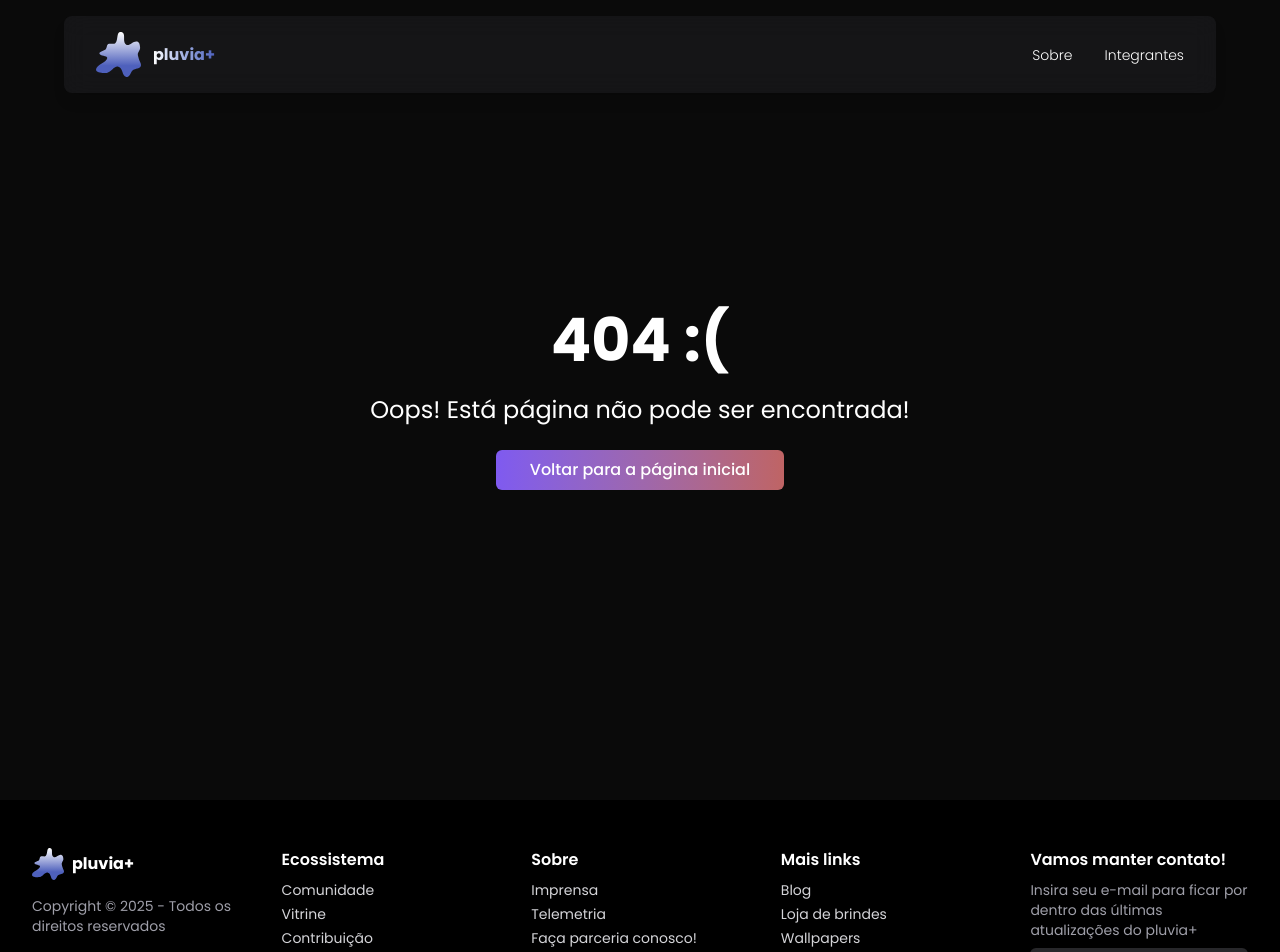
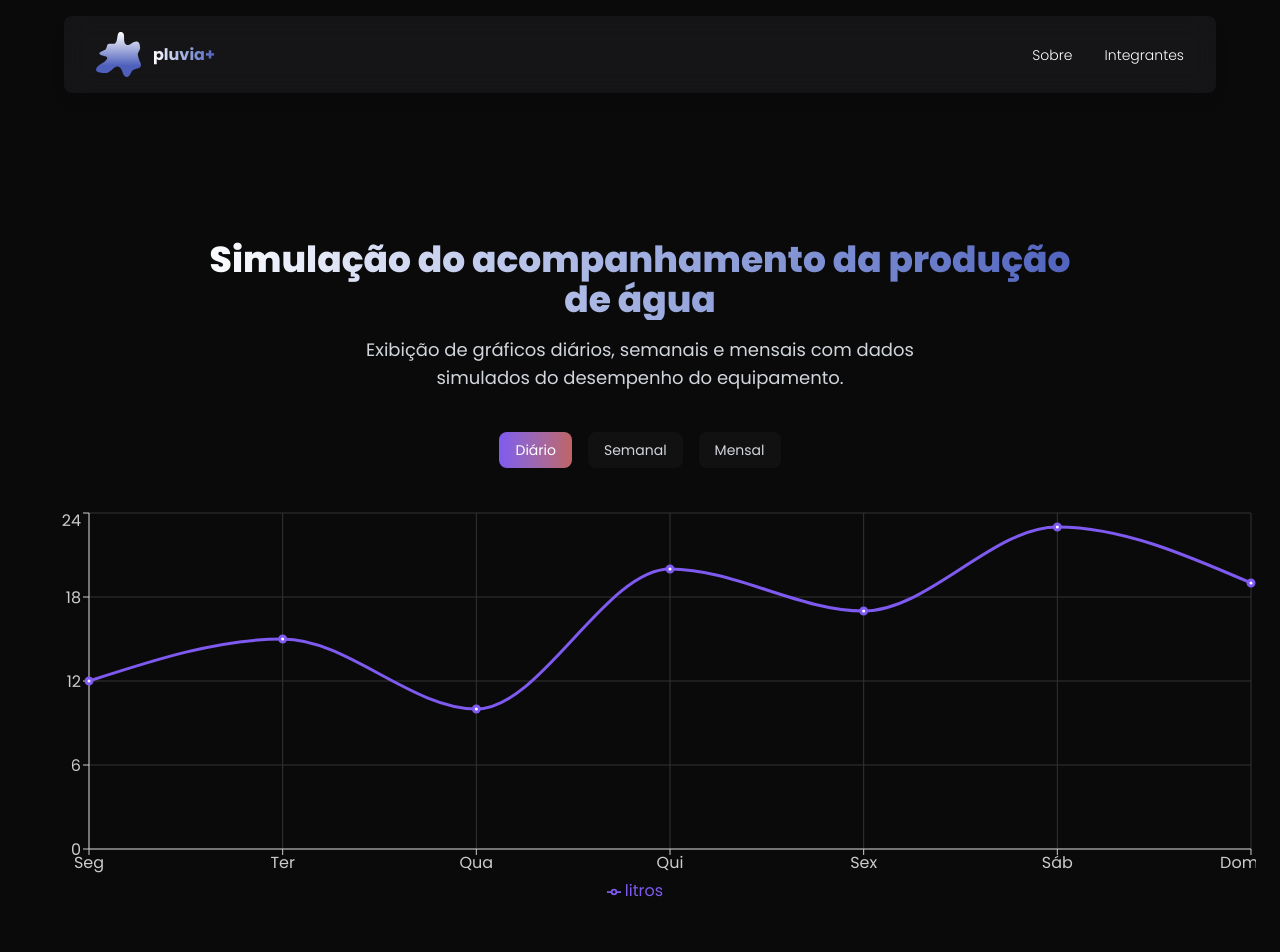
Before and after one commit to GabrielRossi01/website-pluvia, a Next.js app: page /analise in a window 1280 px wide. Before the commit this address had no page. Shown: the top 952 px of the page. Built offline with nearby package versions, Linux system fonts and the light colour scheme.

Commit message:
Implementando a rota analise com importação da biblioteca recharts para criação de gráficos.

```diff
--- a/package.json
+++ b/package.json
@@ -13,7 +13,8 @@
     "next": "15.3.2",
     "react": "^19.0.0",
     "react-dom": "^19.0.0",
-    "react-icons": "^5.5.0"
+    "react-icons": "^5.5.0",
+    "recharts": "^2.15.3"
   },
   "devDependencies": {
     "@eslint/eslintrc": "^3",
--- /dev/null
+++ b/src/app/analise/page.tsx
@@ -0,0 +1,135 @@
+"use client";
+
+import React, { useState } from "react";
+import {
+    LineChart,
+    Line,
+    XAxis,
+    YAxis,
+    CartesianGrid,
+    Tooltip,
+    Legend,
+    ResponsiveContainer,
+} from "recharts";
+import { motion } from "framer-motion";
+
+const dadosDiarios = [
+    { dia: "Seg", litros: 12 },
+    { dia: "Ter", litros: 15 },
+    { dia: "Qua", litros: 10 },
+    { dia: "Qui", litros: 20 },
+    { dia: "Sex", litros: 17 },
+    { dia: "Sáb", litros: 23 },
+    { dia: "Dom", litros: 19 },
+];
+
+const dadosSemanais = [
+    { semana: "Semana 1", litros: 120 },
+    { semana: "Semana 2", litros: 135 },
+    { semana: "Semana 3", litros: 150 },
+    { semana: "Semana 4", litros: 140 },
+];
+
+const dadosMensais = [
+    { mes: "Jan", litros: 500 },
+    { mes: "Fev", litros: 620 },
+    { mes: "Mar", litros: 580 },
+    { mes: "Abr", litros: 700 },
+];
+
+export default function Analise() {
+    const [periodo, setPeriodo] = useState<"diario" | "semanal" | "mensal">("diario");
+
+    const getData = () => {
+        switch (periodo) {
+            case "diario":
+                return { data: dadosDiarios, dataKeyX: "dia" };
+            case "semanal":
+                return { data: dadosSemanais, dataKeyX: "semana" };
+            case "mensal":
+                return { data: dadosMensais, dataKeyX: "mes" };
+            default:
+                return { data: [], dataKeyX: "x" };
+        }
+    };
+
+    const { data, dataKeyX } = getData();
+
+    return (
+        <div className="min-h-screen text-white px-4 sm:px-6 py-10 sm:py-20 text-center mt-20 sm:mt-40">
+            <motion.h1
+                initial={{ opacity: 0, y: -30 }}
+                animate={{ opacity: 1, y: 0 }}
+                transition={{ duration: 0.6 }}
+                className="text-2xl sm:text-4xl font-extrabold text-transparent bg-clip-text bg-gradient-to-r from-white to-[#4E60BC] mb-4 max-w-4xl mx-auto"
+            >
+                Simulação do acompanhamento da produção de água
+            </motion.h1>
+
+            <motion.p
+                initial={{ opacity: 0, y: 20 }}
+                animate={{ opacity: 1, y: 0 }}
+                transition={{ delay: 0.2, duration: 0.6 }}
+                className="text-base sm:text-lg text-gray-300 max-w-xl mx-auto mb-10"
+            >
+                Exibição de gráficos diários, semanais e mensais com dados simulados
+                do desempenho do equipamento.
+            </motion.p>
+
+            <div className="flex flex-wrap justify-center gap-4 mb-10">
+                <button
+                    onClick={() => setPeriodo("diario")}
+                    className={`px-3 sm:px-4 py-2 rounded-lg text-xs sm:text-sm ${periodo === "diario"
+                        ? "bg-gradient-to-r from-[#7F5AF0] to-[#BF6464] text-white"
+                        : "bg-[#1e1e1e60] text-gray-300 cursor-pointer"
+                        }`}
+                >
+                    Diário
+                </button>
+                <button
+                    onClick={() => setPeriodo("semanal")}
+                    className={`px-3 sm:px-4 py-2 rounded-lg text-xs sm:text-sm ${periodo === "semanal"
+                        ? "bg-gradient-to-r from-[#7F5AF0] to-[#BF6464] text-white"
+                        : "bg-[#1e1e1e60] text-gray-300 cursor-pointer"
+                        }`}
+                >
+                    Semanal
+                </button>
+                <button
+                    onClick={() => setPeriodo("mensal")}
+                    className={`px-3 sm:px-4 py-2 rounded-lg text-xs sm:text-sm ${periodo === "mensal"
+                        ? "bg-gradient-to-r from-[#7F5AF0] to-[#BF6464] text-white"
+                        : "bg-[#1e1e1e60] text-gray-300 cursor-pointer"
+                        }`}
+                >
+                    Mensal
+                </button>
+            </div>
+
+            <div className="w-full h-[300px] sm:h-[400px]">
+                <ResponsiveContainer width="100%" height="100%">
+                    <LineChart data={data}>
+                        <CartesianGrid stroke="#333" />
+                        <XAxis dataKey={dataKeyX} stroke="#ccc" />
+                        <YAxis stroke="#ccc" />
+                        <Tooltip
+                            contentStyle={{
+                                backgroundColor: "#1e1e1e60",
+                                borderColor: "#333",
+                                color: "#fff",
+                            }}
+                        />
+                        <Legend />
+                        <Line
+                            type="monotone"
+                            dataKey="litros"
+                            stroke="#7F5AF0"
+                            strokeWidth={3}
+                            activeDot={{ r: 8 }}
+                        />
+                    </LineChart>
+                </ResponsiveContainer>
+            </div>
+        </div>
+    );
+}
```
Also changed, not shown: 1 other file (tests, documents, lock files or other folders).
